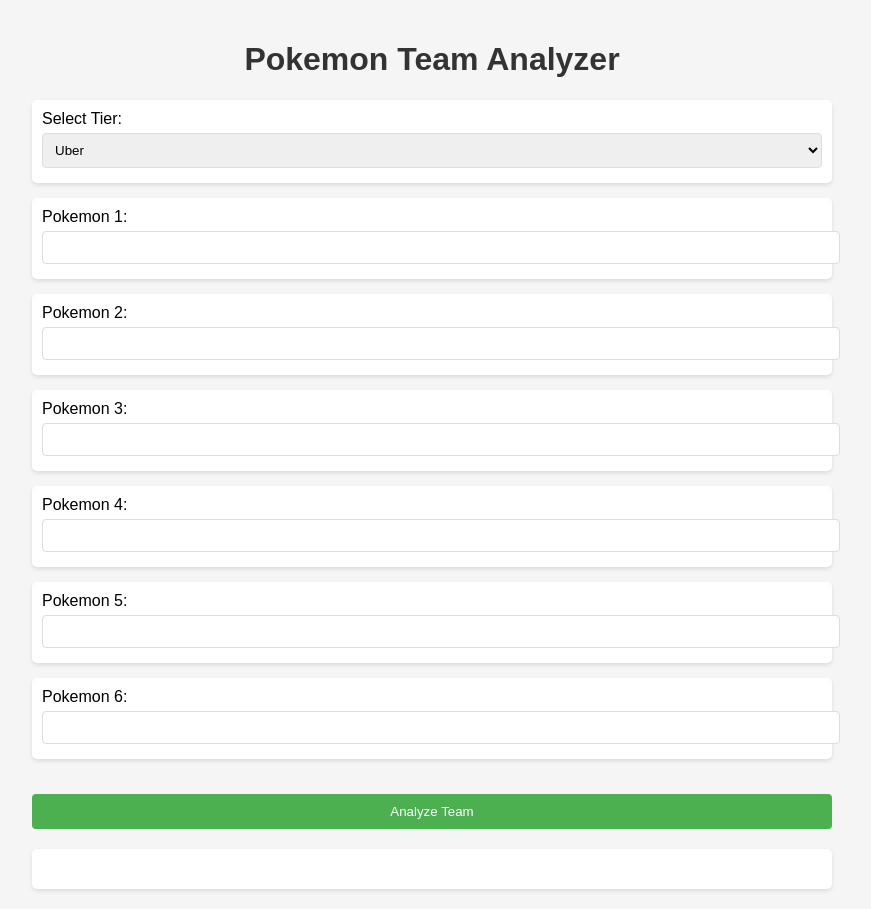
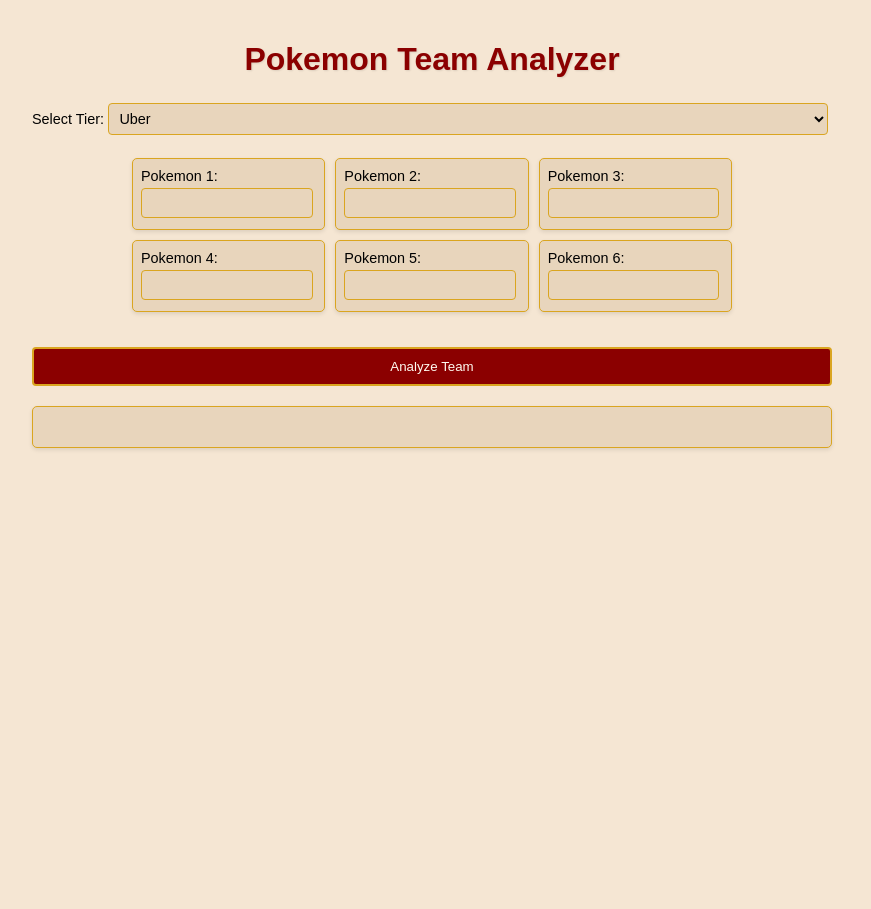
Before and after one commit to TrapGodBjornn/CompetitivePokemonTeam, a Flask app: page / in a window 1280 px wide. Shown: the whole page, without its empty margins (208-1079 px from the left). After the commit the page ends 450 px from the top, so only its background shows below. Run offline with Flask 3, Linux system fonts and the light colour scheme.

Commit message:
Website done and dusted baby. Just making it pretty and stuff.

```diff
--- a/analyzer/templates/index.html
+++ b/analyzer/templates/index.html
@@ -8,50 +8,56 @@
             max-width: 800px;
             margin: 0 auto;
             padding: 20px;
-            background-color: #f5f5f5;
+            background-color: #F5E6D3;  /* Lightest cream */
         }
 
         h1 {
-            color: #333;
+            color: #8B0000;  /* Dark red */
             text-align: center;
+            text-shadow: 1px 1px 2px rgba(0,0,0,0.1);
+        }
+
+        .pokemon-input, input, select, #results, .team-summary, .pokemon-meta, .pokemon-analysis {
+            background: #E8D5BC;  /* Medium cream */
         }
 
         .pokemon-input {
-            margin: 15px 0;
-            padding: 10px;
-            background: white;
+            margin: 0;
+            padding: 8px;
             border-radius: 5px;
+            border: 1px solid #DAA520;  /* Gold border */
             box-shadow: 0 2px 4px rgba(0,0,0,0.1);
         }
 
         input, select {
-            width: 100%;
-            padding: 8px;
-            margin: 5px 0;
-            border: 1px solid #ddd;
+            width: 90%;
+            padding: 6px;
+            margin: 3px 0;
+            border: 1px solid #DAA520;  /* Gold border */
             border-radius: 4px;
+            font-size: 0.9em;
         }
 
         button {
             width: 100%;
             padding: 10px;
-            background-color: #4CAF50;
-            color: white;
-            border: none;
+            background-color: #8B0000;  /* Dark red */
+            color: #FFFAF0;  /* Cream text */
+            border: 2px solid #DAA520;  /* Gold border */
             border-radius: 4px;
             cursor: pointer;
             margin-top: 20px;
         }
 
         button:hover {
-            background-color: #45a049;
+            background-color: #A52A2A;  /* Lighter red on hover */
         }
 
         #results {
             margin-top: 20px;
             padding: 20px;
-            background: white;
             border-radius: 5px;
+            border: 1px solid #DAA520;  /* Gold border */
             box-shadow: 0 2px 4px rgba(0,0,0,0.1);
         }
 
@@ -262,12 +278,92 @@
         .type-header span {
             color: #666;
         }
+
+        .pokemon-sprite {
+            width: 40px;
+            height: 40px;
+            vertical-align: middle;
+            margin-right: 10px;
+        }
+
+        .pokemon-entry {
+            display: flex;
+            align-items: center;
+        }
+
+        .pokemon-meta h4 {
+            display: flex;
+            align-items: center;
+            gap: 10px;
+        }
+
+        .team-grid {
+            display: grid;
+            grid-template-columns: repeat(3, 1fr);
+            gap: 10px;
+            margin: 15px 0;
+            width: 100%;
+            max-width: 600px;
+            margin-left: auto;
+            margin-right: auto;
+        }
+
+        .tier-select {
+            margin-bottom: 20px;
+        }
+
+        label {
+            font-size: 0.9em;
+        }
+
+        .pokemon-analysis.critical {
+            border-left: 4px solid #8B0000;  /* Dark red bar */
+        }
+
+        .pokemon-analysis.warning {
+            border-left: 4px solid #DAA520;  /* Gold bar */
+        }
+
+        /* Add container for type vulnerabilities section */
+        .vulnerabilities-container {
+            margin: 20px 0;
+            padding: 15px;
+            border-radius: 8px;
+            background: #E8D5A7;  /* Golden cream */
+            border: 1px solid #DAA520;
+            box-shadow: 0 2px 4px rgba(0,0,0,0.1);
+        }
+
+        /* Add these CSS rules for the new layout */
+        .analysis-container {
+            display: grid;
+            grid-template-columns: repeat(2, 1fr);  /* Two columns */
+            gap: 20px;
+            margin: 20px 0;
+        }
+
+        .analysis-section {
+            display: flex;
+            flex-direction: column;
+        }
+
+        .meta-team {
+            display: grid;
+            grid-template-columns: repeat(2, 1fr);  /* Two columns for team members */
+            gap: 15px;
+        }
+
+        /* Adjust some widths for the new layout */
+        .pokemon-meta, .pokemon-analysis {
+            margin: 10px 0;
+            width: 100%;
+        }
     </style>
 </head>
 <body>
     <h1>Pokemon Team Analyzer</h1>
     <form id="analyzerForm">
-        <div class="pokemon-input">
+        <div class="tier-select">
             <label for="tier">Select Tier:</label>
             <select name="tier" id="tier">
                 <option value="uber">Uber</option>
@@ -276,7 +372,7 @@
             </select>
         </div>
 
-        <div id="teamInputs">
+        <div id="teamInputs" class="team-grid">
             <!-- Will be populated by JavaScript -->
         </div>
 
@@ -302,6 +398,12 @@
         function normalizeNameForLookup(name) {
             // Remove spaces, hyphens, periods and convert to lowercase
             return name.toLowerCase().replace(/[\s\-\.]/g, '');
+        }
+
+        // Replace the getPokemonSprite function with this simpler version
+        function getPokemonSprite(name) {
+            const spriteName = normalizeNameForLookup(name);
+            return `https://play.pokemonshowdown.com/sprites/gen5/${spriteName}.png`;
         }
 
         // Handle form submission
@@ -349,7 +451,11 @@
             const resultsDiv = document.getElementById('results');
             let html = '<h2>Analysis Results</h2>';
 
-            // Show input team without roles
+            // Start main grid container
+            html += '<div class="analysis-container">';
+
+            // Left column
+            html += '<div class="analysis-section">';
             html += '<h3>Your Team:</h3>';
             const sortedTeam = Object.entries(data.pokemon_problems)
                 .sort((a, b) => b[1].score - a[1].score);
@@ -358,15 +464,17 @@
             sortedTeam.forEach(([pokemon, info]) => {
                 html += `
                     <div class="pokemon-entry ${info.score >= 6 ? 'critical' : info.score > 0 ? 'warning' : 'balanced'}">
+                        <img src="${getPokemonSprite(pokemon)}"
+                             class="pokemon-sprite"
+                             onerror="this.style.display='none'">
                         <span class="pokemon-name">${pokemon}</span>
                         ${info.score > 0 ? ` - Problem Score: ${info.score}` : ' - No Issues'}
                     </div>`;
             });
             html += '</div>';
 
-            // Show overall type problems
-            if (data.problem_types) {
             html += '<h3>Team Type Vulnerabilities:</h3>';
+            html += '<div class="vulnerabilities-container">';
             const significantProblems = Object.entries(data.problem_types)
                 .filter(([_, info]) => info.total > 2);
 
@@ -384,9 +492,12 @@
             } else {
                 html += '<p>No significant type vulnerabilities found (3+ Pokémon weak to the same type)</p>';
             }
-            }
+            html += '</div>';
 
-            // Update the Problem Analysis section
+            html += '</div>';
+
+            // Right column
+            html += '<div class="analysis-section">';
             html += '<h3>Type Analysis:</h3>';
             for (const [pokemon, info] of sortedTeam) {
                 if (info.problem_types.length > 0) {
@@ -424,8 +535,12 @@
                     html += '</div>';
                 }
             }
+            html += '</div>';
+            html += '</div>';  // End analysis-container
 
-            // Get the optimized team composition
+            // New Meta section in its own grid
+            html += '<h3>New Meta for Team:</h3>';
+            html += '<div class="meta-team">';
             const optimizedTeam = [];
             sortedTeam.forEach(([pokemon, info]) => {
                 if (info.score >= 6 && info.replacements && info.replacements.length > 0) {
@@ -447,16 +562,18 @@
                 }
             });
 
-            // Display New Meta Team
-            html += '<h3>New Meta for Team:</h3>';
-            html += '<div class="meta-team">';
             optimizedTeam.forEach(pokemon => {
                 const movesetData = data.tier_data?.[pokemon.name.toLowerCase()]?.Movesets?.[0];
                 const pokemonTypes = data.tier_data?.[pokemon.name.toLowerCase()]?.typing || [];
 
                 html += `
                     <div class="pokemon-meta ${pokemon.isReplacement ? 'replacement' : 'original'}">
-                        <h4>${pokemon.name} ${pokemon.isReplacement ? `(Replacing ${pokemon.replacedPokemon})` : ''}</h4>
+                        <h4>
+                            <img src="${getPokemonSprite(pokemon.name)}"
+                                 class="pokemon-sprite"
+                                 onerror="this.style.display='none'">
+                            ${pokemon.name} ${pokemon.isReplacement ? `(Replacing ${pokemon.replacedPokemon})` : ''}
+                        </h4>
                         <div class="meta-details">
                             <p><strong>Types:</strong> ${pokemonTypes.map(type => createTypeBadge(type)).join(' ')}</p>
                             <p><strong>Role:</strong> ${pokemon.role}</p>
@@ -480,7 +597,8 @@
             });
             html += '</div>';
 
-            // Show role coverage for optimized team
+            // Role coverage at the bottom
+            html += '<h3>Role Coverage for Optimized Team:</h3>';
             const optimizedRoles = {};
             optimizedTeam.forEach(pokemon => {
                 if (pokemon.role) {
@@ -488,7 +606,6 @@
                 }
             });
 
-            html += '<h3>Role Coverage for Optimized Team:</h3>';
             const roleAnalysis = analyzeRoleCoverage(optimizedRoles);
             html += '<div class="role-coverage">';
 
@@ -508,7 +625,6 @@
                 const pokemonWithRole = pokemonByRole[role] || [];
                 html += `<p>${role} (${count}): ${pokemonWithRole.join(', ')}</p>`;
             }
-            html += '</div>';
 
             if (roleAnalysis.missing.length > 0) {
                 html += `<p class="warning">Missing Roles: ${roleAnalysis.missing.join(', ')}</p>`;
@@ -516,6 +632,8 @@
             if (roleAnalysis.tooMany.length > 0) {
                 html += `<p class="warning">Too Many: ${roleAnalysis.tooMany.map(r => `${r.role} (${r.count})`).join(', ')}</p>`;
             }
+
+            html += '</div>';
 
             resultsDiv.innerHTML = html;
         }
--- a/converted_OU.json
+++ b/converted_OU.json
@@ -20,7 +20,8 @@
   "araquanid": {
     "tier_usage": "B",
     "typing": [
-      "Water, Bug"
+      "Water",
+      "Bug"
     ],
     "Movesets": [
       {
```
Also changed, not shown: other parts of analyzer/templates/index.html (+41 -31 lines). Lines whose indentation alone changed are shown as unchanged.
